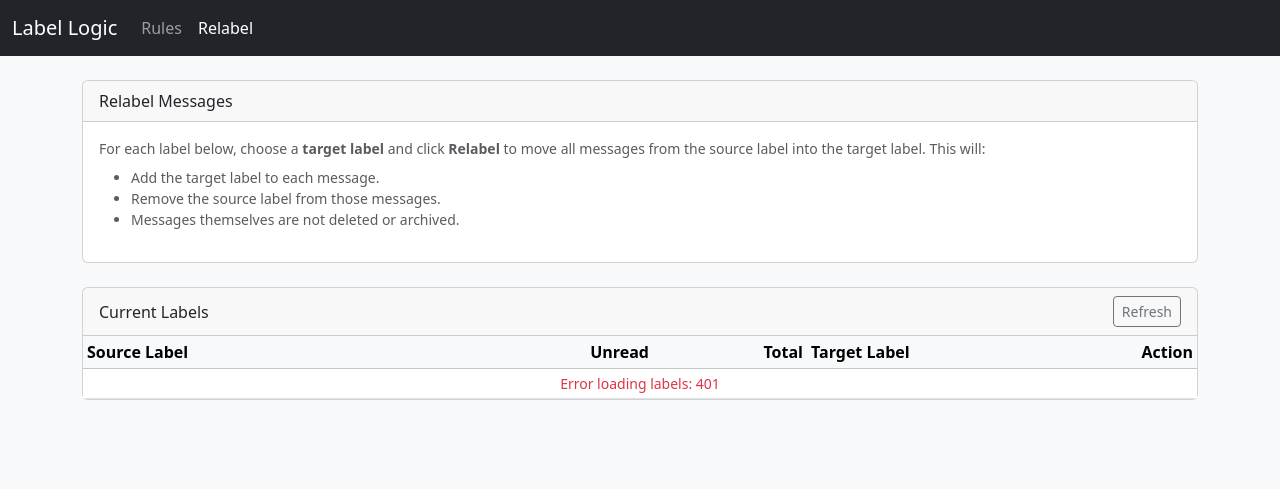
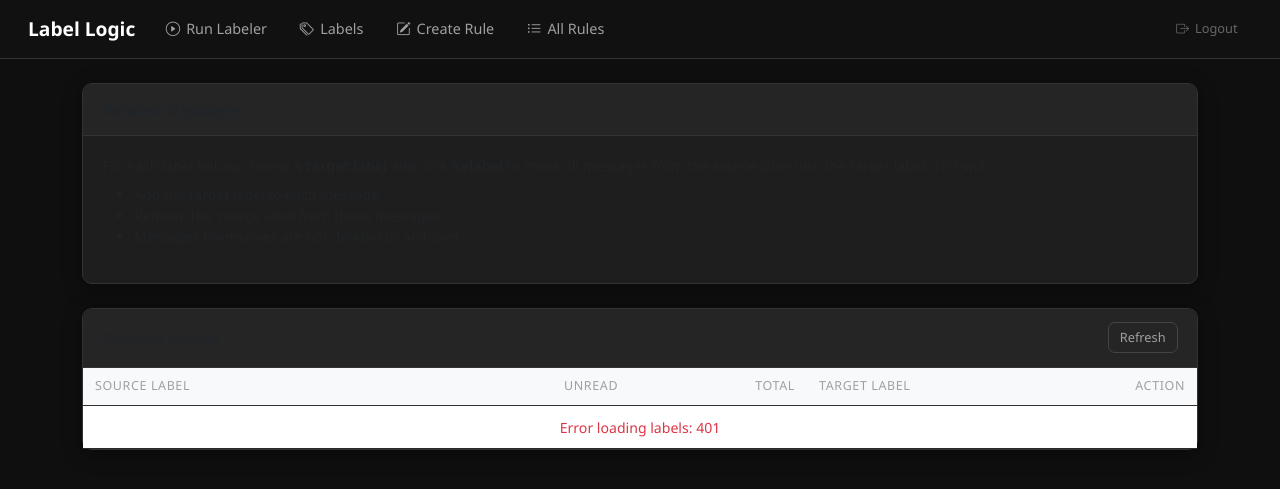
Before and after one commit to besmartaico/label-logic, a Flask app: page /relabel in a window 1280 px wide. Shown: the top 489 px of the page. Run offline with Flask 3, Linux system fonts and the light colour scheme; some libraries are stand-ins or nearby versions.

Commit message:
Update base.html

```diff
--- a/backend/templates/base.html
+++ b/backend/templates/base.html
@@ -4,40 +4,102 @@
   <meta charset="utf-8" />
   <title>{% block title %}Label Logic{% endblock %}</title>
   <meta name="viewport" content="width=device-width, initial-scale=1" />
-  <link
-    href="https://cdn.jsdelivr.net/npm/bootstrap@5.3.3/dist/css/bootstrap.min.css"
-    rel="stylesheet"
-  />
+  <link href="https://cdn.jsdelivr.net/npm/bootstrap@5.3.3/dist/css/bootstrap.min.css" rel="stylesheet" />
+  <link href="https://cdn.jsdelivr.net/npm/bootstrap-icons@1.11.3/font/bootstrap-icons.min.css" rel="stylesheet" />
+  <style>
+    :root{--bg:#0f0f0f;--bg2:#1a1a1a;--card:#1e1e1e;--cardh:#252525;--bdr:#333;--mar:#7b1f2e;--marl:#9e2b3d;--marb:#c0392b;--txt:#e8e8e8;--txt2:#a0a0a0;--txm:#666}
+    body{background:var(--bg);color:var(--txt);font-family:'Segoe UI',system-ui,sans-serif}
+    .navbar{background:#111!important;border-bottom:1px solid var(--bdr);padding:.6rem 1rem}
+    .navbar-brand{font-weight:700;font-size:1.2rem;color:#fff!important;display:flex;align-items:center;gap:10px}
+    .navbar-brand img{width:28px;height:28px;border-radius:6px}
+    .nav-link{color:var(--txt2)!important;font-size:.9rem;padding:.45rem .9rem!important;border-radius:6px;transition:all .2s;display:flex;align-items:center;gap:6px}
+    .nav-link:hover{color:#fff!important;background:rgba(255,255,255,.06)}
+    .nav-link.active{color:#fff!important;background:var(--mar)!important}
+    .card{background:var(--card);border:1px solid var(--bdr);border-radius:10px;box-shadow:0 4px 20px rgba(0,0,0,.4)}
+    .card-header{background:var(--cardh);border-bottom:1px solid var(--bdr);padding:.85rem 1.2rem;font-weight:600;border-radius:10px 10px 0 0!important}
+    .card-body{padding:1.2rem}
+    .table{color:var(--txt)}
+    .table thead th{color:var(--txt2);font-size:.78rem;text-transform:uppercase;letter-spacing:.05em;border-bottom:1px solid var(--bdr);font-weight:500;padding:.6rem .75rem}
+    .table tbody td{border-bottom:1px solid #2a2a2a;vertical-align:middle;padding:.65rem .75rem;font-size:.88rem}
+    .table tbody tr:hover{background:rgba(255,255,255,.03)}
+    .table-striped>tbody>tr:nth-of-type(odd)>*{--bs-table-bg-type:rgba(255,255,255,.02)}
+    .form-control,.form-select{background:#252525;border:1px solid #3a3a3a;color:var(--txt);border-radius:7px;padding:.5rem .85rem;font-size:.9rem}
+    .form-control:focus,.form-select:focus{background:#2a2a2a;border-color:var(--marl);color:#fff;box-shadow:0 0 0 3px rgba(123,31,46,.25)}
+    .form-control::placeholder{color:var(--txm)}
+    .form-label{font-size:.82rem;font-weight:500;color:var(--txt2);margin-bottom:.35rem;text-transform:uppercase;letter-spacing:.04em}
+    .form-check-input{background-color:#333;border-color:#555}
+    .form-check-input:checked{background-color:var(--mar);border-color:var(--mar)}
+    .btn-primary{background:var(--mar);border-color:var(--mar);font-weight:500}
+    .btn-primary:hover{background:var(--marl);border-color:var(--marl)}
+    .btn-outline-primary{color:var(--marb);border-color:var(--mar)}
+    .btn-outline-primary:hover{background:var(--mar);border-color:var(--mar);color:#fff}
+    .btn-outline-secondary{color:var(--txt2);border-color:#444}
+    .btn-outline-secondary:hover{background:#333;border-color:#555;color:#fff}
+    .btn-outline-danger{color:#e57373;border-color:#7b3333}
+    .btn-outline-danger:hover{background:#7b3333;border-color:#7b3333;color:#fff}
+    .btn{border-radius:7px;font-size:.85rem;padding:.4rem .9rem;transition:all .2s}
+    .btn-sm{padding:.3rem .7rem;font-size:.8rem}
+    .page-title{font-size:1.4rem;font-weight:700;margin-bottom:1.5rem;display:flex;align-items:center;gap:10px}
+    .page-title i{color:var(--marb)}
+    .status-msg{font-size:.82rem;padding:.5rem .75rem;border-radius:6px;margin-top:.5rem}
+    .status-msg.success{background:rgba(39,174,96,.15);color:#58d68d;border:1px solid rgba(39,174,96,.2)}
+    .status-msg.error{background:rgba(192,57,43,.15);color:#e57373;border:1px solid rgba(192,57,43,.2)}
+    .status-msg.info{background:rgba(255,255,255,.05);color:var(--txt2);border:1px solid var(--bdr)}
+    .rule-group-header{background:rgba(123,31,46,.15);border:1px solid rgba(123,31,46,.25);border-radius:8px;padding:.5rem 1rem;margin-bottom:.5rem;margin-top:1rem;display:flex;align-items:center;gap:8px;font-weight:600;font-size:.9rem}
+    .rule-group-header i{color:var(--marb)}
+    .run-stats{display:flex;gap:1rem;flex-wrap:wrap;margin-top:.75rem}
+    .stat-chip{background:rgba(255,255,255,.05);border:1px solid var(--bdr);border-radius:8px;padding:.5rem 1rem;text-align:center;min-width:90px}
+    .stat-chip .stat-val{font-size:1.5rem;font-weight:700;color:#fff}
+    .stat-chip .stat-label{font-size:.72rem;color:var(--txt2);text-transform:uppercase;letter-spacing:.05em}
+    .badge-unread{background:rgba(123,31,46,.3);color:#e57373;border:1px solid rgba(123,31,46,.5);border-radius:5px;padding:2px 7px;font-size:.75rem}
+    .badge-total{background:rgba(255,255,255,.07);color:var(--txt2);border-radius:5px;padding:2px 7px;font-size:.75rem}
+    .spinner-sm{width:1rem;height:1rem;border-width:2px}
+    a{color:#c0392b}a:hover{color:#e74c3c}
+    ::-webkit-scrollbar{width:6px}::-webkit-scrollbar-track{background:var(--bg2)}::-webkit-scrollbar-thumb{background:#444;border-radius:3px}
+  </style>
 </head>
-<body class="bg-light">
-
-<nav class="navbar navbar-expand-lg navbar-dark bg-dark mb-4">
+<body>
+  <nav class="navbar navbar-expand-lg">
     <div class="container-fluid">
-    <a class="navbar-brand" href="#">Label Logic</a>
-    <button class="navbar-toggler" type="button" data-bs-toggle="collapse" data-bs-target="#navMain">
+      <a class="navbar-brand" href="/rules">
+        <img src="https://www.besmartai.co/favicon.ico" alt="" onerror="this.style.display='none'" />
+        Label Logic
+      </a>
+      <button class="navbar-toggler" type="button" data-bs-toggle="collapse" data-bs-target="#navMain" style="border-color:#444;color:#aaa;">
         <span class="navbar-toggler-icon"></span>
       </button>
       <div class="collapse navbar-collapse" id="navMain">
-      <ul class="navbar-nav me-auto mb-2 mb-lg-0">
+        <ul class="navbar-nav me-auto mb-2 mb-lg-0 gap-1">
           <li class="nav-item">
-          <a class="nav-link {% if request.path.startswith('/rules') %}active{% endif %}" href="/rules">
-            Rules
+            <a class="nav-link {% if request.path == '/rules' or request.path == '/' %}active{% endif %}" href="/rules">
+              <i class="bi bi-play-circle"></i> Run Labeler
             </a>
           </li>
           <li class="nav-item">
-          <a class="nav-link {% if request.path.startswith('/relabel') %}active{% endif %}" href="/relabel">
-            Relabel
+            <a class="nav-link {% if request.path == '/labels' %}active{% endif %}" href="/labels">
+              <i class="bi bi-tags"></i> Labels
+            </a>
+          </li>
+          <li class="nav-item">
+            <a class="nav-link {% if request.path == '/rule-editor' %}active{% endif %}" href="/rule-editor">
+              <i class="bi bi-pencil-square"></i> Create Rule
+            </a>
+          </li>
+          <li class="nav-item">
+            <a class="nav-link {% if request.path == '/rule-list' %}active{% endif %}" href="/rule-list">
+              <i class="bi bi-list-ul"></i> All Rules
             </a>
           </li>
         </ul>
+        <a href="/logout" class="nav-link" style="color:var(--txm)!important;font-size:.8rem">
+          <i class="bi bi-box-arrow-right"></i> Logout
+        </a>
       </div>
     </div>
   </nav>
-
-<div class="container">
+  <div class="container py-4">
     {% block content %}{% endblock %}
   </div>
-
   <script src="https://cdn.jsdelivr.net/npm/bootstrap@5.3.3/dist/js/bootstrap.bundle.min.js"></script>
   <script src="{{ url_for('static', filename='main.js') }}"></script>
   {% block scripts %}{% endblock %}
```
Lines whose indentation alone changed are shown as unchanged.
